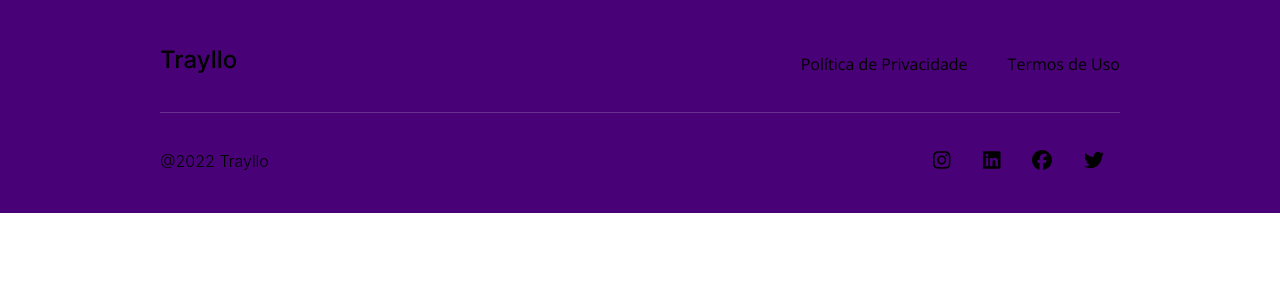
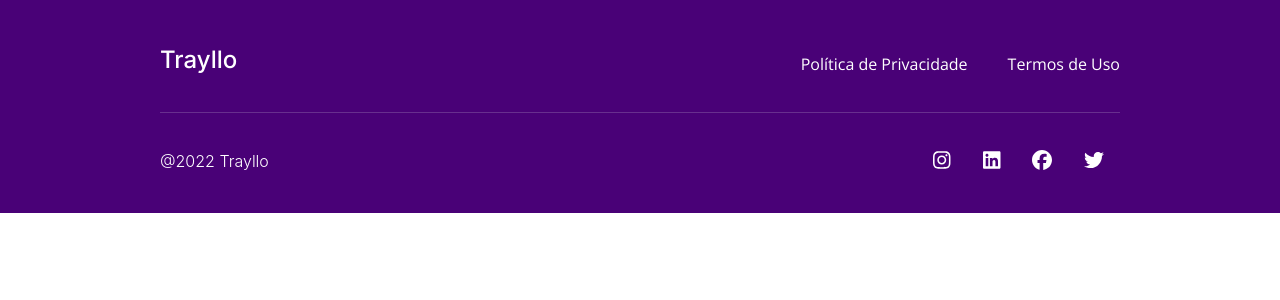
Before and after one commit to kortkamp/trayllo-front, a Next.js app in the folder app/: page / in a window 1280 px wide. Shown: the top 300 px of the page. Built offline with nearby package versions, Linux system fonts and the light colour scheme.

Commit message:
Fixed font colors

```diff
--- a/app/components/Footer/Footer.jsx
+++ b/app/components/Footer/Footer.jsx
@@ -19,20 +19,20 @@ export default function Footer() {
             <div className="container mx-auto w-9/12">
                 <div className="flex flex-col">
                     <div className="flex flex-row justify-between mt-5 mb-9">
-                        <h3 className={`${inter.className} text-2xl`}>Trayllo</h3>
+                        <h3 className={`${inter.className} text-2xl text-white`}>Trayllo</h3>
                         <div className={`${openSans.className} flex items-end text-base font-light`}>
-                            <Link href="#" className={`${openSans.className} mr-10`}>Política de Privacidade</Link>
-                            <Link href="#">Termos de Uso</Link>
+                            <Link href="#" className={`${openSans.className} mr-10 text-white`}>Política de Privacidade</Link>
+                            <Link href="#" className={`${openSans.className} text-white`}>Termos de Uso</Link>
                         </div>
                     </div>
                     <hr className="opacity-20"/>
                     <div className="flex flex-row justify-between mt-9 mb-4">
-                        <p className="font-light">@2022 Trayllo</p>
+                        <p className="font-light text-white">@2022 Trayllo</p>
                         <div className="flex flex-row justify-between">
-                            <Link href="#"><FontAwesomeIcon icon={faInstagram} className="mx-4 text-xl"/></Link>
-                            <Link href="#"><FontAwesomeIcon icon={faLinkedin} className="mx-4 text-xl"/></Link>
-                            <Link href="#"><FontAwesomeIcon icon={faFacebook} className="mx-4 text-xl"/></Link>
-                            <Link href="#"><FontAwesomeIcon icon={faTwitter} className="mx-4 text-xl"/></Link>
+                            <Link href="#"><FontAwesomeIcon icon={faInstagram} className="mx-4 text-xl text-white"/></Link>
+                            <Link href="#"><FontAwesomeIcon icon={faLinkedin} className="mx-4 text-xl text-white"/></Link>
+                            <Link href="#"><FontAwesomeIcon icon={faFacebook} className="mx-4 text-xl text-white"/></Link>
+                            <Link href="#"><FontAwesomeIcon icon={faTwitter} className="mx-4 text-xl text-white"/></Link>
                         </div>
                     </div>
                 </div>
```
